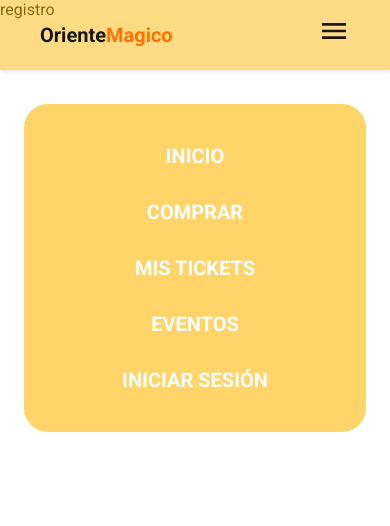
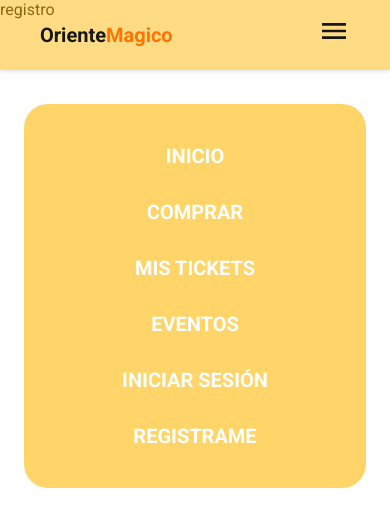
Before and after one commit to NahtanDevFS/parque_diversiones_frontend_cliente, a Next.js app: page /registro in a window 390 px wide. Both pictures are taken after a click on the icon 334 px from the left and 31 px from the top of the page. Shown: the top 526 px of the page. Built offline with nearby package versions, Linux system fonts and the light colour scheme.

Commit message:
fix (ResponsiveMenu.tsx): se agregó la opción de registro en el menú responsive.

```diff
--- a/src/components/Navbar/ResponsiveMenu.tsx
+++ b/src/components/Navbar/ResponsiveMenu.tsx
@@ -32,6 +32,9 @@ const ResponsiveMenu: React.FC<ResponsiveMenuProps> = ({ open }) => {
                         <li>
                             <a href="/login">Iniciar sesión</a>
                         </li>
+                        <li>
+                            <a href="/registro">Registrame</a>
+                        </li>
                     </ul>
                 </div>
             </motion.div>)}
```
